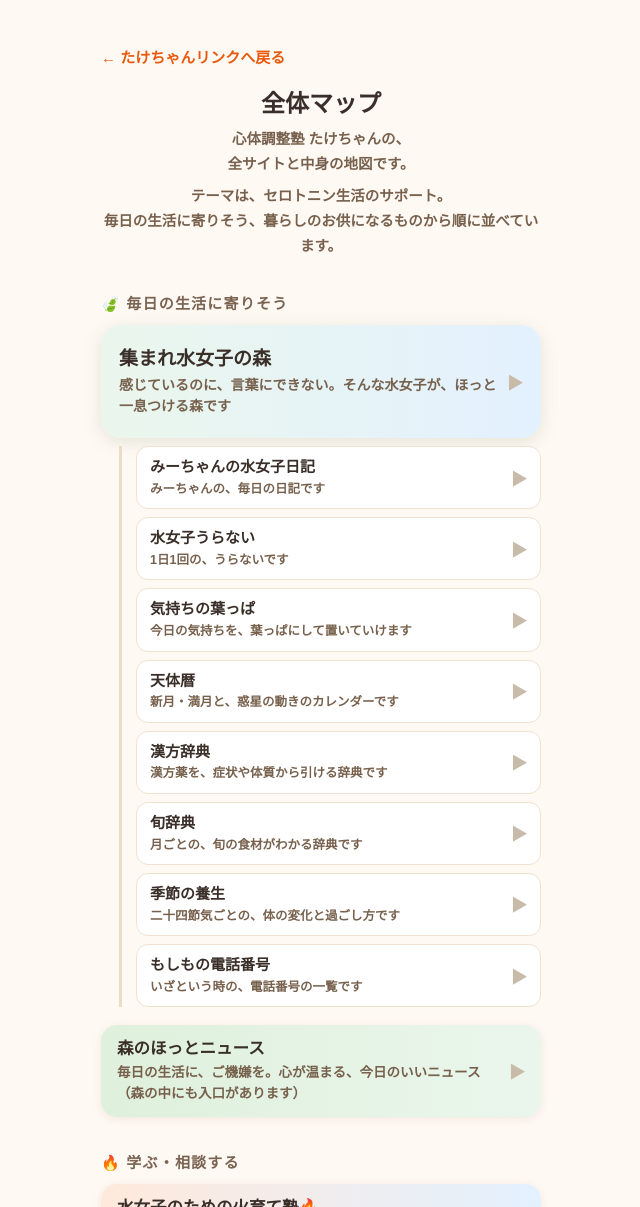
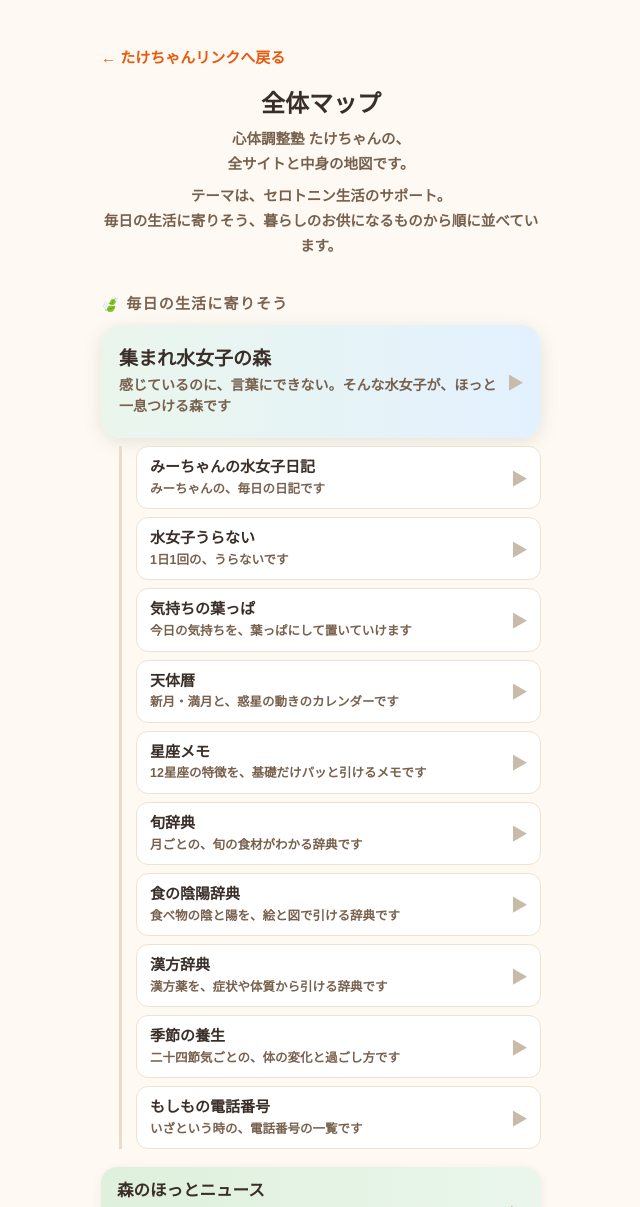
Before and after one commit to ankantakeshi-design/takechanlink, a plain HTML site: page map.html in a window 1280 px wide. Shown: the top 1207 px of the page, without its empty margins (319-959 px from the left). Drawn offline with Linux system fonts and the light colour scheme; a web font is replaced by a local one.

Commit message:
Add 星座メモ and 食の陰陽辞典 to Mori tree in site map

```diff
--- a/map.html
+++ b/map.html
@@ -79,12 +79,20 @@
         <span><span class="tt">天体暦</span><div class="ds">新月・満月と、惑星の動きのカレンダーです</div></span>
         <span class="arr">▶</span>
       </a>
-      <a class="sub-link" href="https://mizujoshinomori.pages.dev/kampo.html">
-        <span><span class="tt">漢方辞典</span><div class="ds">漢方薬を、症状や体質から引ける辞典です</div></span>
+      <a class="sub-link" href="https://mizujoshinomori.pages.dev/seiza.html">
+        <span><span class="tt">星座メモ</span><div class="ds">12星座の特徴を、基礎だけパッと引けるメモです</div></span>
         <span class="arr">▶</span>
       </a>
       <a class="sub-link" href="https://mizujoshinomori.pages.dev/shun.html">
         <span><span class="tt">旬辞典</span><div class="ds">月ごとの、旬の食材がわかる辞典です</div></span>
+        <span class="arr">▶</span>
+      </a>
+      <a class="sub-link" href="https://mizujoshinomori.pages.dev/inyo.html">
+        <span><span class="tt">食の陰陽辞典</span><div class="ds">食べ物の陰と陽を、絵と図で引ける辞典です</div></span>
+        <span class="arr">▶</span>
+      </a>
+      <a class="sub-link" href="https://mizujoshinomori.pages.dev/kampo.html">
+        <span><span class="tt">漢方辞典</span><div class="ds">漢方薬を、症状や体質から引ける辞典です</div></span>
         <span class="arr">▶</span>
       </a>
       <a class="sub-link" href="https://mizujoshinomori.pages.dev/yojo.html">
```
